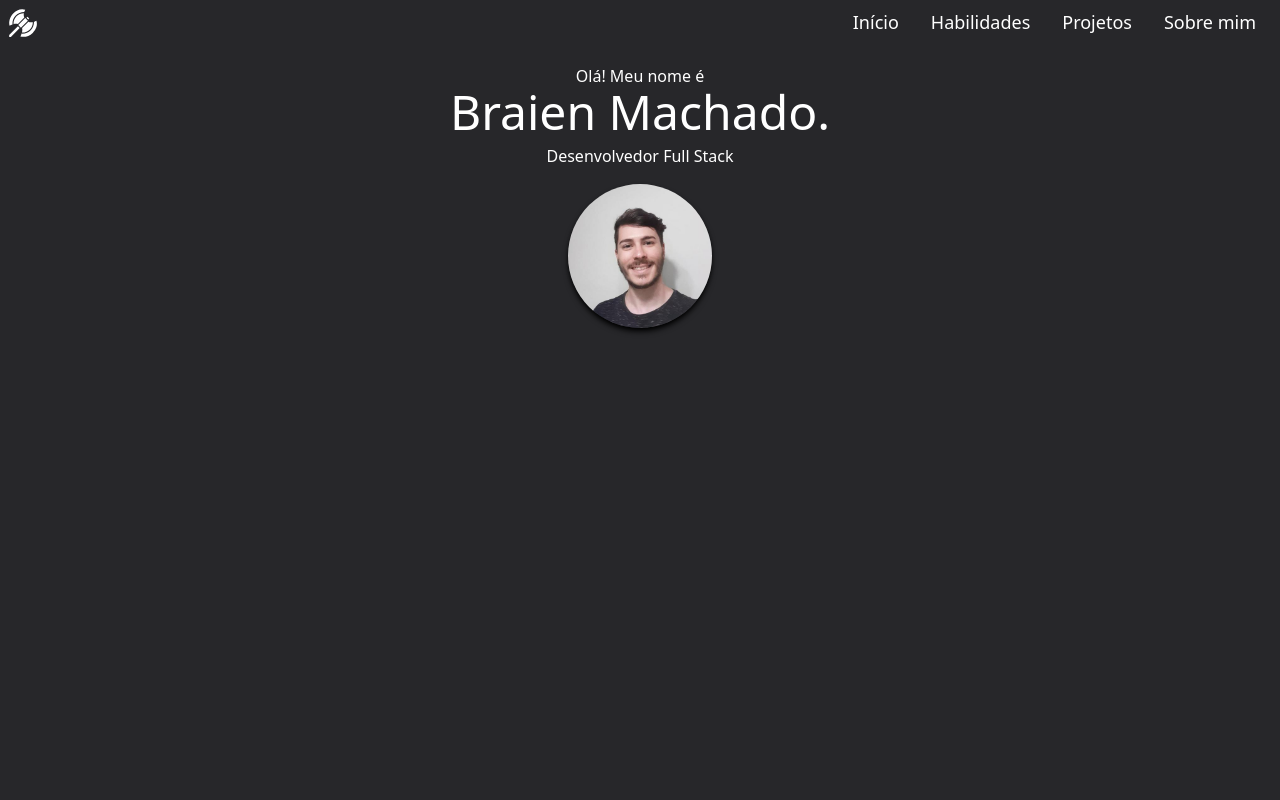
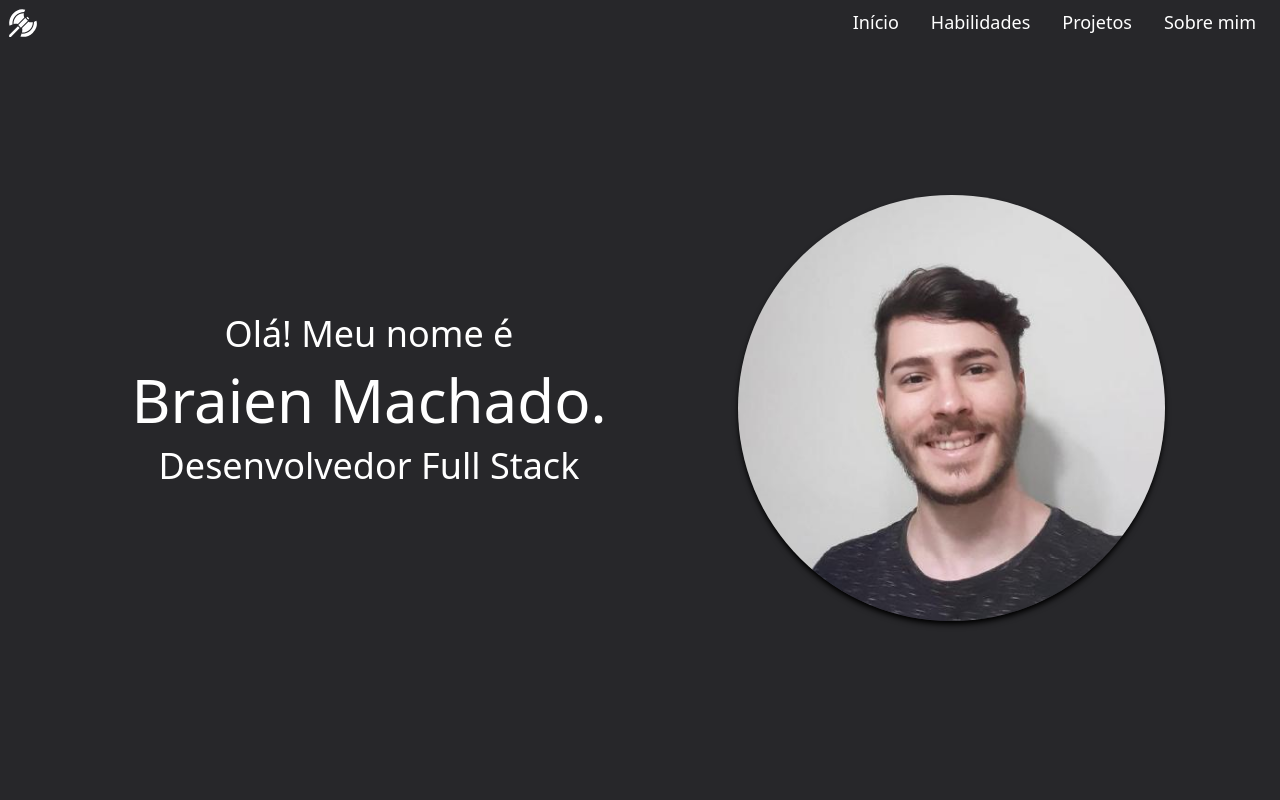
Before and after one commit to braien-machado/react-portfolio, a React (Create React App) app: page / in a window 1280 px wide. Shown: the top 800 px of the page. Built offline with nearby package versions, Linux system fonts and the light colour scheme.

Commit message:
change "Home" style

```diff
--- a/src/pages/Home.jsx
+++ b/src/pages/Home.jsx
@@ -4,12 +4,12 @@ const profilePic = require('../images/profile-pic.jpeg');
 // add typing animation do "Desenvolvedor Front-end"
 export default function Home() {
   return (
-    <main id="home" className='min-h-screen py-12 bg-zinc-800 text-white flex flex-col items-center'>
-      <h1 className='flex flex-col text-center items-center mt-4'>Olá! Meu nome é
-        <span className='text-5xl'>Braien Machado.</span>
-        <span className='pt-2'>Desenvolvedor Full Stack</span>
+    <main id="home" className='min-h-screen py-12 bg-zinc-800 text-white flex flex-col md:flex-row items-center justify-evenly'>
+      <h1 className='flex flex-col text-center items-center m-4 text-3xl md:text-4xl'>Olá! Meu nome é
+        <span className='text-6xl md:text-6xl mt-4'>Braien Machado.</span>
+        <span className='mt-4'>Desenvolvedor Full Stack</span>
       </h1>
-      <img className='rounded-full w-36 shadow-md shadow-black mt-4' src={ profilePic } alt="Braien Machado" />
+      <img className='hidden md:block rounded-full w-36 shadow-md shadow-black mt-4 md:w-1/3' src={ profilePic } alt="Braien Machado" />
     </main>
   );
 }
```
